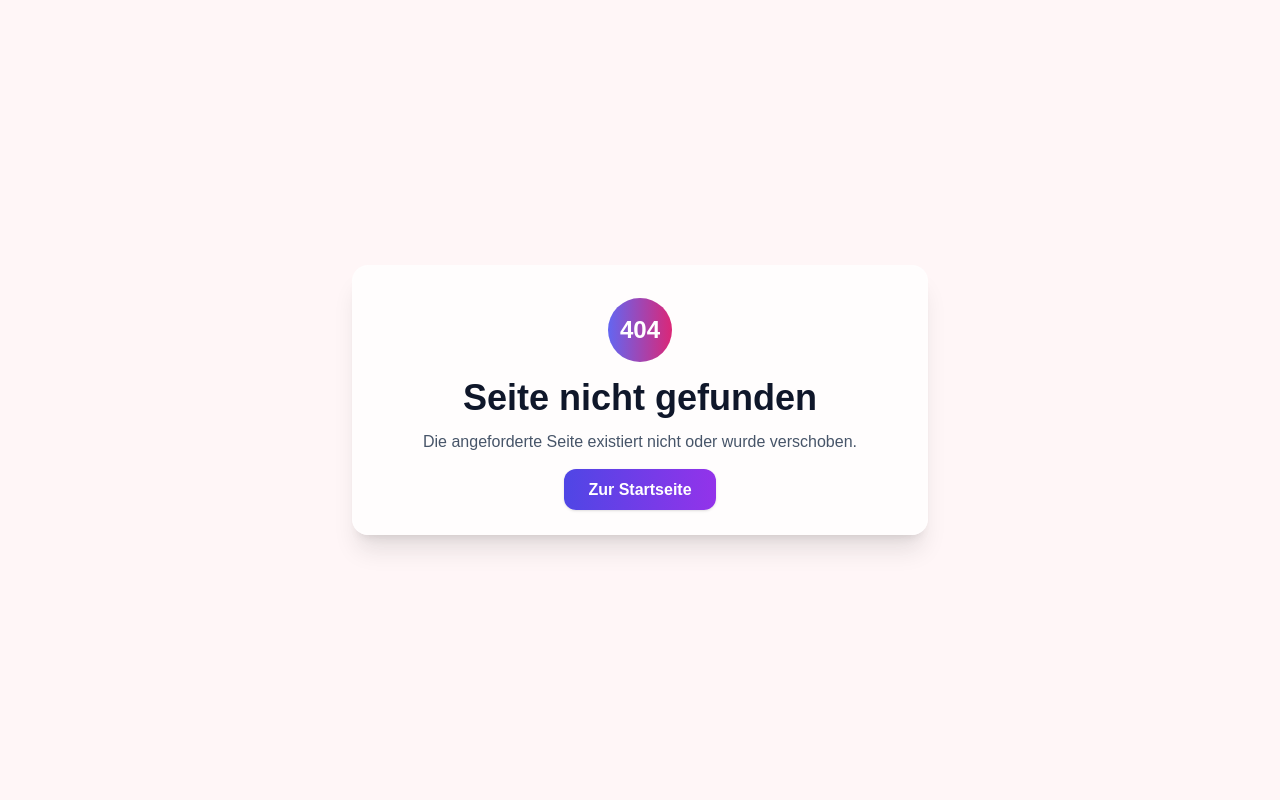
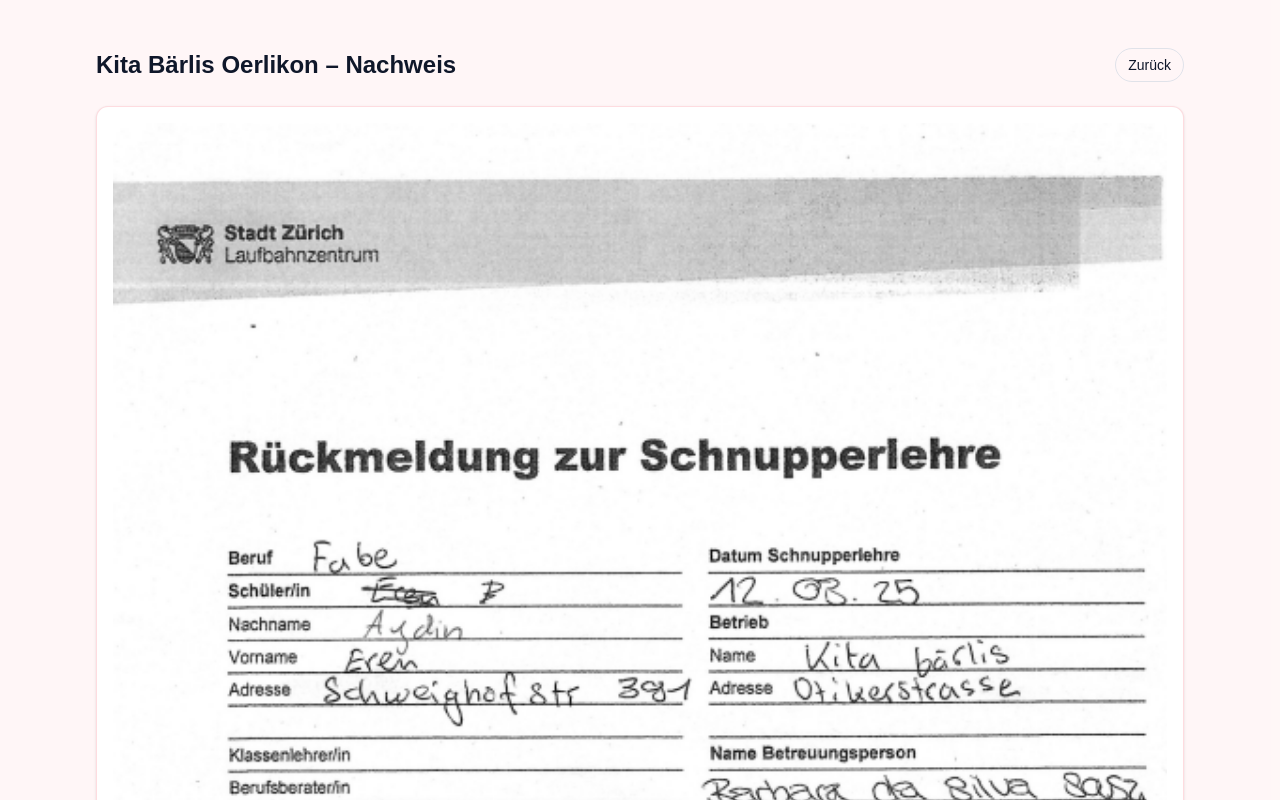
Before and after one commit to yigiterenaydin/erenworks, a Next.js app: page /kita in a window 1280 px wide. Before the commit this address had no page. Shown: the top 800 px of the page. Built offline with nearby package versions, Linux system fonts and the light colour scheme.

Commit message:
chore(snapshot): save current working state before split-view experience detail panel

```diff
--- /dev/null
+++ b/src/app/kita/page.tsx
@@ -0,0 +1,44 @@
+import Image from "next/image";
+import Link from "next/link";
+
+export const metadata = {
+  title: "Kita Bärlis Oerlikon – Nachweis",
+  description: "Kita-Bescheinigung Vorschau",
+};
+
+export default function KitaPage() {
+  return (
+    <main className="min-h-screen bg-rose-50/60 dark:bg-slate-950 text-slate-900 dark:text-slate-100">
+      <div className="max-w-6xl mx-auto px-4 sm:px-6 lg:px-8 py-12">
+        <div className="flex items-center justify-between mb-6">
+          <h1 className="text-2xl font-bold">Kita Bärlis Oerlikon – Nachweis</h1>
+          <Link href="/#experience" className="text-sm px-3 py-1.5 rounded-full border border-slate-300/60 dark:border-slate-700 hover:bg-white/60 dark:hover:bg-slate-800/60 transition-colors">
+            Zurück
+          </Link>
+        </div>
+
+        <div className="rounded-xl border border-rose-200/70 dark:border-slate-800 bg-white dark:bg-slate-900 p-4 shadow">
+          <div className="w-full flex justify-center">
+            <Image
+              src="/assets/bilder/kita.png"
+              alt="Kita Bescheinigung"
+              width={1200}
+              height={800}
+              className="w-full h-auto object-contain rounded-lg"
+              priority
+            />
+          </div>
+          <div className="mt-4 text-right">
+            <a
+              href="/assets/bilder/kita.png"
+              download
+              className="inline-flex items-center gap-2 text-sm px-3 py-1.5 rounded-full border border-slate-300/60 dark:border-slate-700 hover:bg-rose-50/60 dark:hover:bg-slate-800/60"
+            >
+              Herunterladen
+            </a>
+          </div>
+        </div>
+      </div>
+    </main>
+  );
+}
--- a/src/components/layout/Header.tsx
+++ b/src/components/layout/Header.tsx
@@ -102,7 +102,7 @@ export default function Header({
             >
               {navigationItems.map((item, index) => {
                 const isActive = activeSection === item.href.replace('#', '');
-                const ItemIcon = item.Icon as (props: React.SVGProps<SVGSVGElement>) => JSX.Element;
+                const ItemIcon = item.Icon;
                 return (
                   <Fragment key={item.name}>
                     <motion.a
--- a/src/components/sections/ExperienceAccordion.tsx
+++ b/src/components/sections/ExperienceAccordion.tsx
@@ -49,7 +49,7 @@ export default function ExperienceAccordion({ items }: Props) {
           {sorted.map((exp, idx) => {
             const isOpen = openIndex === idx;
             return (
-              <div key={`${exp.company}-${idx}`} className="w-full rounded-xl border border-slate-200 dark:border-slate-800 overflow-hidden shadow">
+              <div key={`${exp.company}-${idx}`} className="w-full md:w-1/2 md:ml-0 md:mr-auto rounded-xl border border-slate-200 dark:border-slate-800 overflow-hidden shadow">
                 {/* Header */}
                 <button
                   type="button"
```
Also changed, not shown: public/assets/bilder/kita.png (added).
